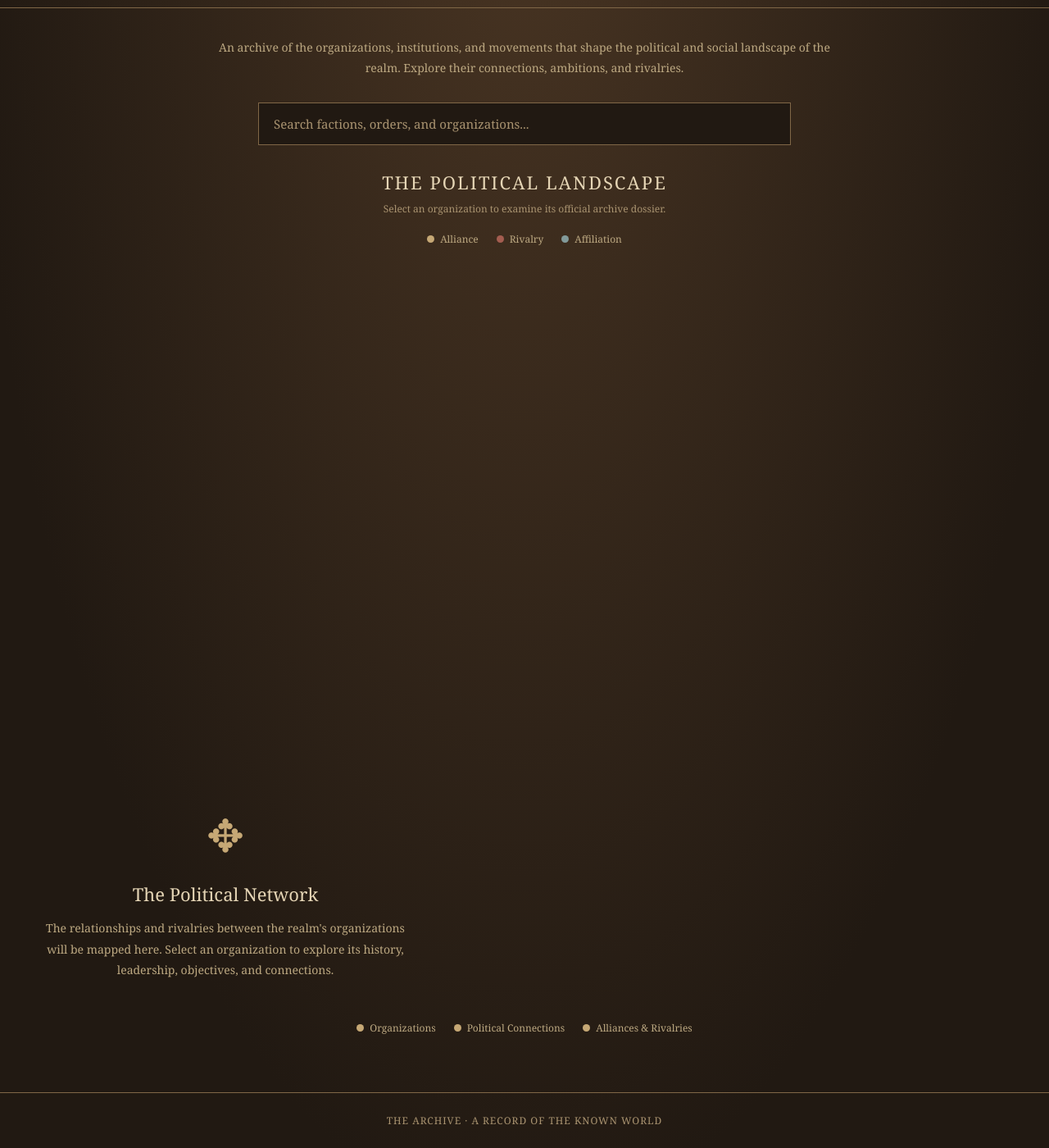
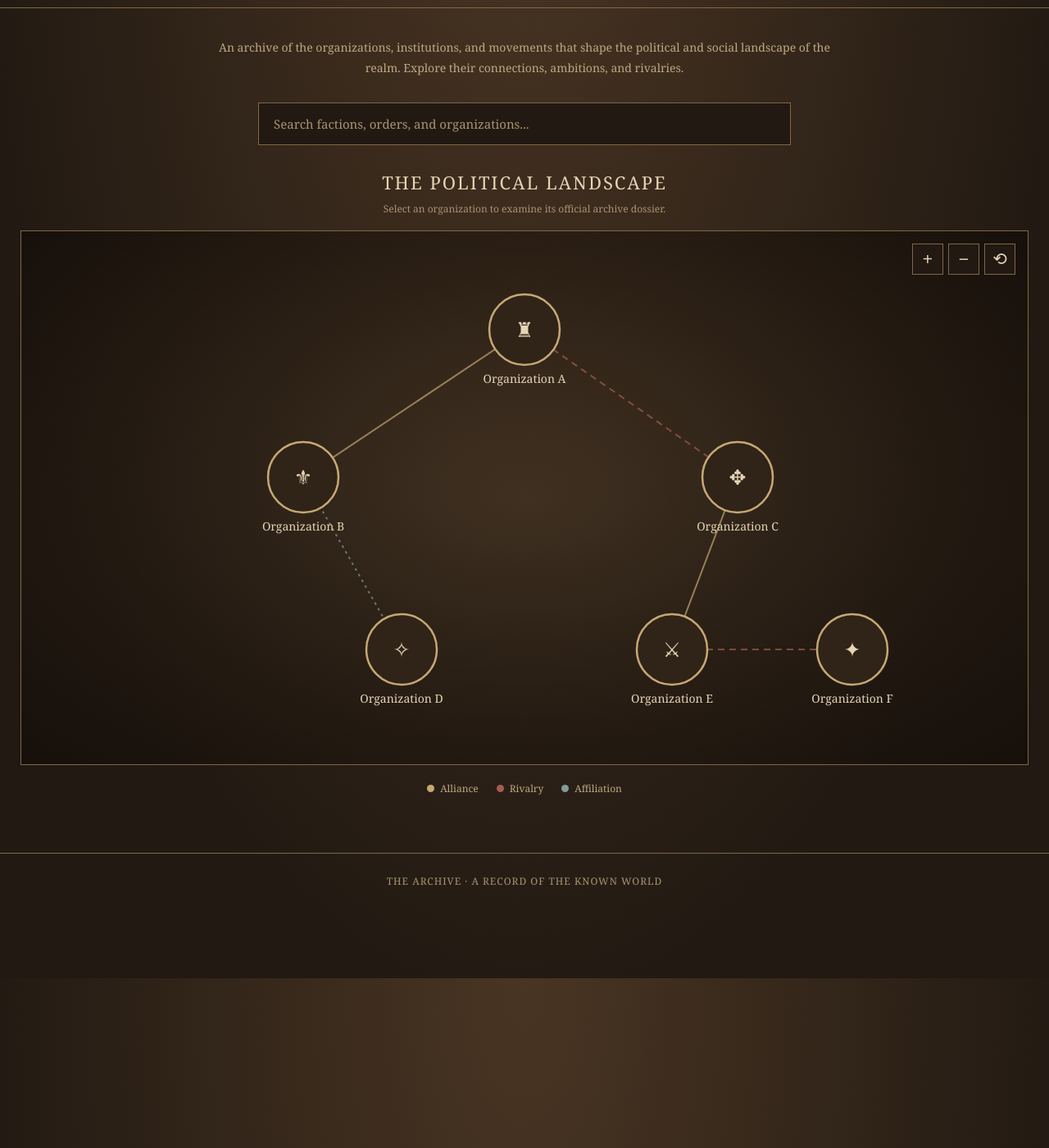
Before and after one commit to RealGeekfI/realgeekfi.github.io, a Jekyll site: the page archive/factions.html, which Jekyll copies as it is, in a window 1280 px wide and 1400 px high, scrolled down 207 px. Shown: the whole window at 82% size. Built offline with Jekyll 4.4.1, drawn with Linux system fonts in a browser that asks for light colours.

Commit message:
Update factions.html

```diff
--- a/archive/factions.html
+++ b/archive/factions.html
@@ -435,17 +435,46 @@ footer {
 
     <!-- POLITICAL NETWORK -->
 
-    <div class="network-heading">
 
-        <h2>THE POLITICAL LANDSCAPE</h2>
+<div class="network-heading">
 
-        <p>
-            Select an organization to examine its official archive dossier.
-        </p>
+    <h2>THE POLITICAL LANDSCAPE</h2>
+
+    <p>
+        Select an organization to examine its official archive dossier.
+    </p>
+
+</div>
+
+<!-- INTERACTIVE NETWORK -->
+
+<div class="network-panel" id="networkPanel">
+
+    <div class="zoom-controls">
+
+        <button id="zoomIn" aria-label="Zoom in">+</button>
+
+        <button id="zoomOut" aria-label="Zoom out">−</button>
+
+        <button id="zoomReset" aria-label="Reset zoom">⟲</button>
 
     </div>
 
+    <svg id="networkSvg"
+         viewBox="0 0 1000 650"
+         preserveAspectRatio="xMidYMid meet"
+         aria-label="Interactive organization relationship network">
 
+        <g id="networkLines"></g>
+
+        <g id="networkNodes"></g>
+
+    </svg>
+
+</div>
+
+
+<!-- NETWORK LEGEND -->
 
 <div class="network-legend">
 
@@ -466,55 +495,6 @@ footer {
 
 </div>
 
-
-    <svg id="networkSvg"
-         viewBox="0 0 1000 650"
-         preserveAspectRatio="xMidYMid meet"
-         aria-label="Interactive organization relationship network">
-
-        <g id="networkLines"></g>
-        <g id="networkNodes"></g>
-
-    </svg>
-
-</div>
-
-
-        <div class="network-placeholder">
-
-            <div class="symbol">✥</div>
-
-            <h3>The Political Network</h3>
-
-            <p>
-                The relationships and rivalries between the realm's
-                organizations will be mapped here.
-                Select an organization to explore its history,
-                leadership, objectives, and connections.
-            </p>
-
-        </div>
-
-    </div>
-
-    <div class="network-legend">
-
-        <div class="legend-item">
-            <span class="legend-dot"></span>
-            Organizations
-        </div>
-
-        <div class="legend-item">
-            <span class="legend-dot"></span>
-            Political Connections
-        </div>
-
-        <div class="legend-item">
-            <span class="legend-dot"></span>
-            Alliances & Rivalries
-        </div>
-
-    </div>
 
 </main>
 
```
